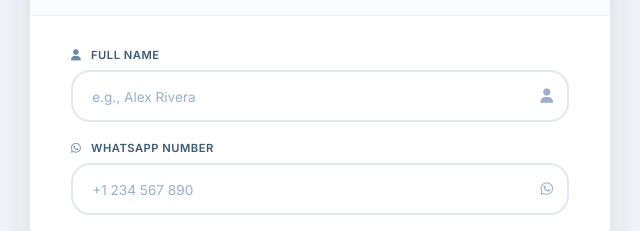
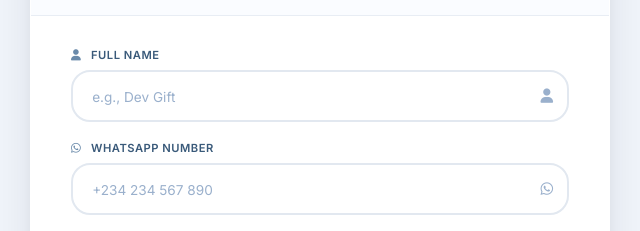
Before and after one commit to Giftfx-ship/Vcf, a website: page public/user.html in a window 1280 px wide. Shown: the part 367-598 px from the top of the page, 320-960 px from the left. Drawn offline with Linux system fonts and the light colour scheme; no server answers.

Commit message:
Update user.html

```diff
--- a/public/user.html
+++ b/public/user.html
@@ -598,14 +598,14 @@
             <div class="form-group">
                 <label><i class="fas fa-user"></i> Full name</label>
                 <div class="input-wrapper">
-                    <input type="text" id="userName" placeholder="e.g., Alex Rivera" autocomplete="off">
+                    <input type="text" id="userName" placeholder="e.g., Dev Gift" autocomplete="off">
                     <i class="fas fa-user input-icon"></i>
                 </div>
             </div>
             <div class="form-group">
                 <label><i class="fab fa-whatsapp"></i> WhatsApp number</label>
                 <div class="input-wrapper">
-                    <input type="tel" id="userPhone" placeholder="+1 234 567 890" autocomplete="off">
+                    <input type="tel" id="userPhone" placeholder="+234 234 567 890" autocomplete="off">
                     <i class="fab fa-whatsapp input-icon"></i>
                 </div>
             </div>
```
